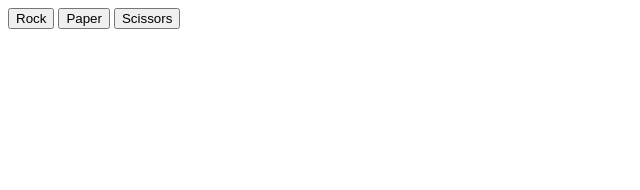
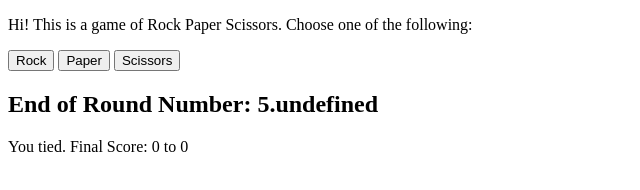
Before and after one commit to deliags/RockPaperScissors, a plain HTML site: page index.html in a window 1280 px wide. Both pictures are taken after a click on the button "Rock". Shown: the whole page, without its empty margins (0-640 px from the left). Drawn offline with Linux system fonts and the light colour scheme.

Commit message:
displays each round information and the end result

```diff
--- a/index.html
+++ b/index.html
@@ -8,8 +8,12 @@
   <title>Rock Paper Scissors</title>
 </head>
 <body>
+  <div>
+    <p class="title">Hi! This is a game of Rock Paper Scissors. Choose one of the following:</p>
+  </div>
   <button type="button" class="btn" id="rock">Rock</button>
   <button type="button" class="btn" id="paper">Paper</button>
   <button type="button" class="btn" id="scissors">Scissors</button>
+  <div id="result"></div>
 </body>
 </html>
--- a/script.js
+++ b/script.js
@@ -17,8 +17,8 @@ function playRound(playerSelection, computerSelection) {
 
   //All combinations when the player wins
   if ((playerSelection == "rock" && computerSelection == "scissors") ||
-      (playerSelection == "scissors" && computerSelection == "paper") ||
-      (playerSelection == "paper" && computerSelection == "rock")){
+    (playerSelection == "scissors" && computerSelection == "paper") ||
+    (playerSelection == "paper" && computerSelection == "rock")) {
 
     playerScore++;
 
@@ -39,36 +39,34 @@ function playRound(playerSelection, computerSelection) {
 function game() {
 
   let turn = 0;
+  const buttons = document.querySelectorAll('button');
+  const resultDiv = document.getElementById("result");
+  const turnResultH2 = document.createElement("h2");
 
   //Five rounds
   for (let i = 0; i < 5; i++) {
 
-    //The Player is asked to choose a move between Rock, Paper and Scissors
-    let playerSelection = prompt(
-      "Hi! This is your round! Choose one: Rock, Paper or Scissors", "Your Choice").toLowerCase();
-
-    //The computer chooses randomly
-    let computerSelection = computerPlay().toLowerCase();
+    //returns the element button upon clicking on it
+    const choice = buttons.forEach(button => button.addEventListener('click', (e) => {
+      playRound(button.id, computerPlay().toLowerCase());}));
 
     turn++;
 
-    alert(`End of Round Number: ${turn}.` + playRound(playerSelection, computerSelection));
+    turnResultH2.textContent = `End of Round Number: ${turn}.` + choice;
+    resultDiv.append(turnResultH2);
   }
+
+  const endResult = document.createElement("p");
 
   //How the score is calculated
   if (playerScore > computerScore) {
-    alert(`You're the winner! Final Score: ${playerScore} to ${computerScore}`);
+    endResult.textContent = `You're the winner! Final Score: ${playerScore} to ${computerScore}`;
   } else if (computerScore > playerScore) {
-    alert(`You're the loser. Final Score: ${playerScore} to ${computerScore}`);
+    endResult.textContent = `You're the loser. Final Score: ${playerScore} to ${computerScore}`;
   } else
-    alert(`You tied. Final Score: ${playerScore} to ${computerScore}`);
+    endResult.textContent = `You tied. Final Score: ${playerScore} to ${computerScore}`;
+
+  resultDiv.append(endResult);
 }
 
-// game();
-
-const buttons = document.querySelectorAll('button');
-
-//returns the element button upon clicking on it
-buttons.forEach(button => button.addEventListener('click', (e) => {
-  console.log(button)
-}))
+game();
```
